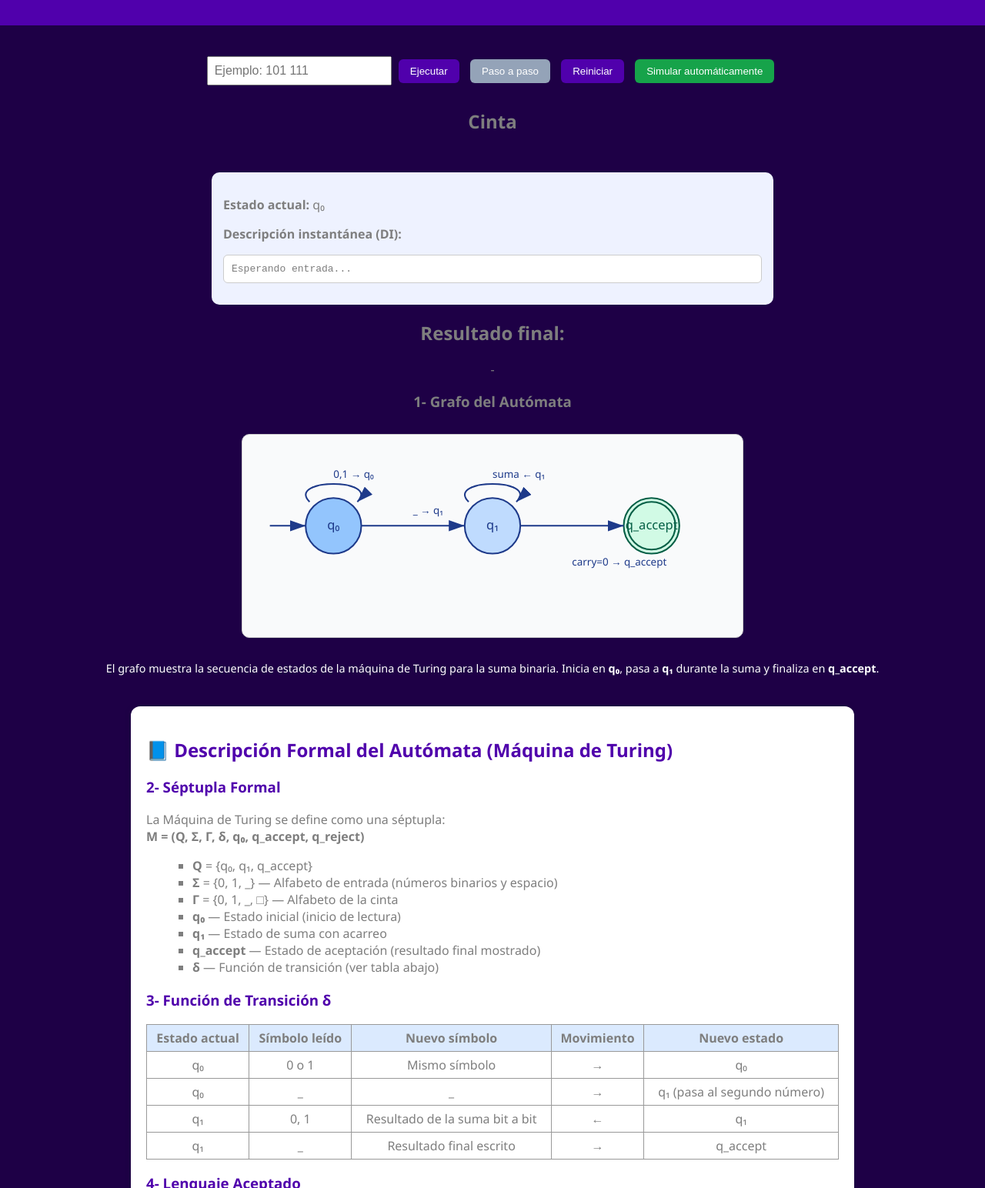
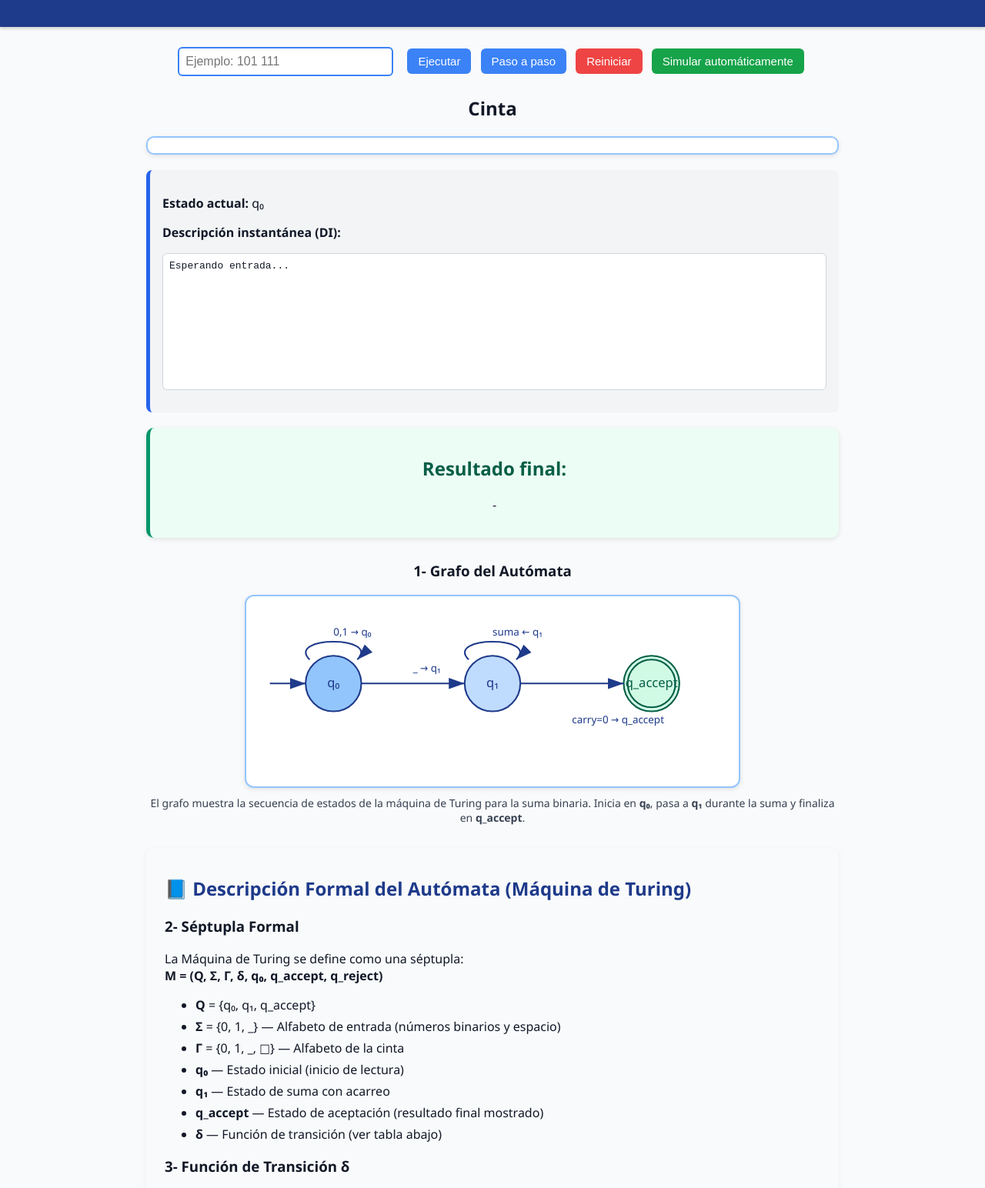
Before and after one commit to david6588/maquina-turing-suma-binaria, a plain HTML site: page index.html in a window 1280 px wide. Shown: the part 131-1675 px from the top of the page at 77% size. Drawn offline with Linux system fonts and the light colour scheme.

Commit message:
actualizacion23

```diff
--- a/style.css
+++ b/style.css
@@ -1,201 +1,71 @@
+/* =========================
+   ESTILO GENERAL
+========================= */
 body {
-  font-family: "Segoe UI", Arial, sans-serif;
-  background-color: #1e0046;
-  color: #7e7e7e;
+  font-family: "Segoe UI", Tahoma, Geneva, Verdana, sans-serif;
   margin: 0;
-  text-align: center;
+  padding: 0;
+  background-color: #f9fafb;
+  color: #111827;
 }
 
 header {
-  background: #5000ac;
+  background-color: #1e3a8a;
   color: white;
-  padding: 20px;
+  text-align: center;
+  padding: 1.5rem;
+  box-shadow: 0 2px 4px rgba(0,0,0,0.2);
+}
+
+header h1 {
+  margin-bottom: 0.5rem;
 }
 
 main {
-  padding: 20px;
+  padding: 1.5rem;
+  max-width: 900px;
+  margin: 0 auto;
 }
 
+/* =========================
+   SECCIÓN DE ENTRADA
+========================= */
 .input-section {
-  margin: 20px 0;
+  text-align: center;
+  margin-bottom: 1.5rem;
 }
 
-input {
+.input-section input {
+  width: 260px;
   padding: 8px;
-  width: 220px;
-  font-size: 1rem;
+  margin-right: 10px;
+  border: 2px solid #3b82f6;
+  border-radius: 6px;
+  font-size: 16px;
 }
 
-button {
-  padding: 8px 15px;
-  margin: 0 5px;
+.input-section button {
+  background-color: #3b82f6;
+  color: white;
   border: none;
+  padding: 8px 14px;
   border-radius: 6px;
-  background-color: #5000ac;
-  color: white;
   cursor: pointer;
+  font-size: 15px;
+  margin: 4px;
+  transition: background 0.3s;
 }
 
-button:disabled {
-  background-color: #94a3b8;
-  cursor: not-allowed;
+.input-section button:hover {
+  background-color: #2563eb;
 }
 
-button:hover:not(:disabled) {
-  background-color: #5000ac;
+#resetButton {
+  background-color: #ef4444;
 }
 
-.tape-container {
-  margin-top: 30px;
-}
-
-.tape {
-  display: flex;
-  justify-content: center;
-  gap: 4px;
-  margin-top: 10px;
-  flex-wrap: wrap;
-}
-
-.cell {
-  width: 30px;
-  height: 30px;
-  border: 1px solid #ffffff;
-  display: flex;
-  justify-content: center;
-  align-items: center;
-  font-weight: bold;
-  background: white;
-}
-
-.active {
-  background: #22c55e;
-  color: white;
-}
-
-.status {
-  margin-top: 30px;
-  text-align: left;
-  max-width: 700px;
-  margin-inline: auto;
-  background: #eef2ff;
-  border-radius: 10px;
-  padding: 15px;
-}
-
-pre {
-  background: #fff;
-  border: 1px solid #ccc;
-  padding: 10px;
-  border-radius: 6px;
-  text-align: left;
-  overflow-x: auto;
-}
-
-footer {
-  margin-top: 30px;
-  padding: 10px;
-  background: #5000ac;
-  color: white;
-}
-
-/*cambios dee documentacion
-
-*/
-
-/* --- SECCIÓN DE DOCUMENTACIÓN --- */
-.documentacion {
-  margin-top: 40px;
-  text-align: left;
-  background: #ffffff;
-  padding: 20px;
-  border-radius: 12px;
-  max-width: 900px;
-  margin-inline: auto;
-  box-shadow: 0 0 10px rgba(0, 0, 0, 0.1);
-}
-
-.documentacion h2,
-.documentacion h3 {
-  color: #5000ac;
-}
-
-.documentacion ul.listado {
-  list-style: square;
-  margin-left: 20px;
-}
-
-.tabla-transicion {
-  width: 100%;
-  border-collapse: collapse;
-  margin: 15px 0;
-}
-
-.tabla-transicion th,
-.tabla-transicion td {
-  border: 1px solid #999;
-  padding: 6px;
-  text-align: center;
-}
-
-.tabla-transicion th {
-  background: #dbeafe;
-}
-
-code {
-  background: #f3f4f6;
-  padding: 2px 5px;
-  border-radius: 4px;
-  font-family: monospace;
-}
-
-/* --- Grafo visual --- */
-.grafo-container {
-  text-align: center;
-  margin: 30px auto;
-  background: #f9fafb;
-  border: 1px solid #ccc;
-  border-radius: 10px;
-  padding: 15px;
-  width: 90%;
-  max-width: 620px;
-}
-
-svg {
-  width: 100%;
-  height: auto;
-}
-
-.nota-grafo {
-  font-size: 0.9rem;
-  color: #ffffff;
-  text-align: center;
-  margin-top: 10px;
-}
-
-/* --- Animaciones de estados --- */
-.active-node {
-  stroke: #f59e0b !important;
-  stroke-width: 4 !important;
-  animation: pulse 0.8s ease-in-out infinite alternate;
-}
-
-@keyframes pulse {
-  from { fill-opacity: 0.9; }
-  to { fill-opacity: 0.5; }
-}
-
-/* --- Celda en proceso (leída/escrita) --- */
-.cell-marked {
-  background-color: #f59e0b !important;
-  color: white;
-  border: 2px solid #b45309;
-  animation: blink 0.5s ease-in-out infinite alternate;
-}
-
-@keyframes blink {
-  from { opacity: 1; }
-  to { opacity: 0.6; }
+#resetButton:hover {
+  background-color: #dc2626;
 }
 
 #autoButton {
@@ -205,3 +75,188 @@ svg {
 #autoButton:hover {
   background-color: #15803d;
 }
+
+/* =========================
+   CINTA
+========================= */
+.tape-container {
+  text-align: center;
+  margin-top: 20px;
+}
+
+.tape {
+  display: flex;
+  justify-content: flex-start;
+  overflow-x: auto;
+  max-width: 100%;
+  padding: 10px;
+  background: white;
+  border: 2px solid #93c5fd;
+  border-radius: 10px;
+  box-shadow: 0 2px 6px rgba(0,0,0,0.1);
+}
+
+.cell {
+  width: 35px;
+  height: 35px;
+  line-height: 35px;
+  border: 1.5px solid #3b82f6;
+  margin: 2px;
+  text-align: center;
+  border-radius: 4px;
+  font-weight: bold;
+  transition: all 0.3s ease;
+  background-color: #e0f2fe;
+}
+
+.cell.active {
+  background-color: #3b82f6;
+  color: white;
+  transform: scale(1.1);
+}
+
+.cell-marked {
+  background-color: #f59e0b !important;
+  color: white;
+  border: 2px solid #b45309;
+  animation: blink 0.6s ease-in-out infinite alternate;
+}
+
+@keyframes blink {
+  from { opacity: 1; }
+  to { opacity: 0.6; }
+}
+
+/* =========================
+   ESTADO Y DI
+========================= */
+.status {
+  margin-top: 20px;
+  background: #f3f4f6;
+  border-radius: 8px;
+  padding: 1rem;
+  border-left: 5px solid #2563eb;
+}
+
+#instantaneousDesc {
+  background: white;
+  padding: 8px;
+  border-radius: 6px;
+  border: 1px solid #d1d5db;
+  height: 160px;
+  overflow-y: auto;
+  white-space: pre-wrap;
+}
+
+/* =========================
+   RESULTADO
+========================= */
+.output {
+  margin-top: 20px;
+  text-align: center;
+  background: #ecfdf5;
+  padding: 1rem;
+  border-radius: 10px;
+  border-left: 5px solid #059669;
+  box-shadow: 0 2px 6px rgba(0,0,0,0.1);
+}
+
+.output h2 {
+  color: #065f46;
+}
+
+/* =========================
+   GRAFO DE ESTADOS
+========================= */
+.grafo-resultado {
+  margin-top: 30px;
+  text-align: center;
+}
+
+.grafo-container {
+  display: flex;
+  justify-content: center;
+  margin: 10px auto;
+  background: white;
+  border-radius: 12px;
+  border: 2px solid #93c5fd;
+  padding: 10px;
+  max-width: 620px;
+  box-shadow: 0 2px 6px rgba(0,0,0,0.1);
+}
+
+.active-node {
+  stroke: #22c55e !important;
+  stroke-width: 4 !important;
+  animation: pulse 0.6s infinite alternate;
+}
+
+@keyframes pulse {
+  from { opacity: 1; }
+  to { opacity: 0.7; }
+}
+
+.nota-grafo {
+  font-size: 14px;
+  color: #374151;
+  margin-top: 10px;
+}
+
+/* =========================
+   TABLA DE TRANSICIÓN
+========================= */
+.tabla-transicion {
+  border-collapse: collapse;
+  width: 100%;
+  margin-top: 15px;
+  background: white;
+  border-radius: 8px;
+  overflow: hidden;
+}
+
+.tabla-transicion th {
+  background-color: #1e3a8a;
+  color: white;
+  padding: 8px;
+}
+
+.tabla-transicion td {
+  border: 1px solid #e5e7eb;
+  padding: 8px;
+  text-align: center;
+}
+
+.tabla-transicion tr:hover {
+  background-color: #f3f4f6;
+}
+
+/* =========================
+   DOCUMENTACIÓN
+========================= */
+.documentacion {
+  margin-top: 30px;
+  background: #f9fafb;
+  padding: 1rem 1.5rem;
+  border-radius: 10px;
+  box-shadow: 0 2px 8px rgba(0,0,0,0.05);
+}
+
+.documentacion h2 {
+  color: #1e3a8a;
+}
+
+.listado li {
+  margin-bottom: 6px;
+}
+
+/* =========================
+   FOOTER
+========================= */
+footer {
+  background-color: #1e3a8a;
+  color: white;
+  text-align: center;
+  padding: 1rem;
+  margin-top: 30px;
+  font-size: 14px;
+}
```
